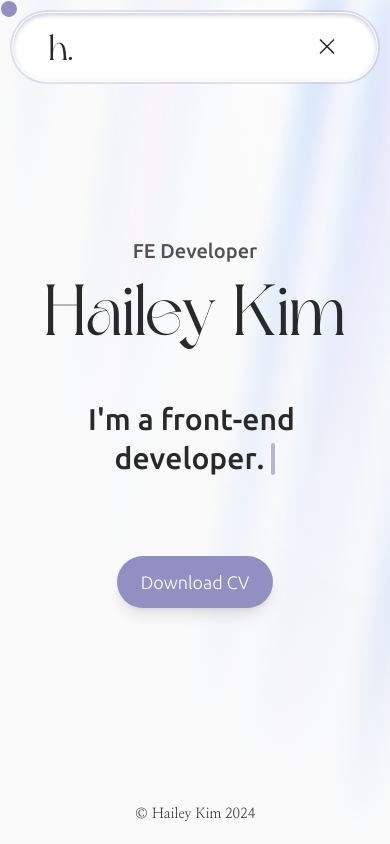
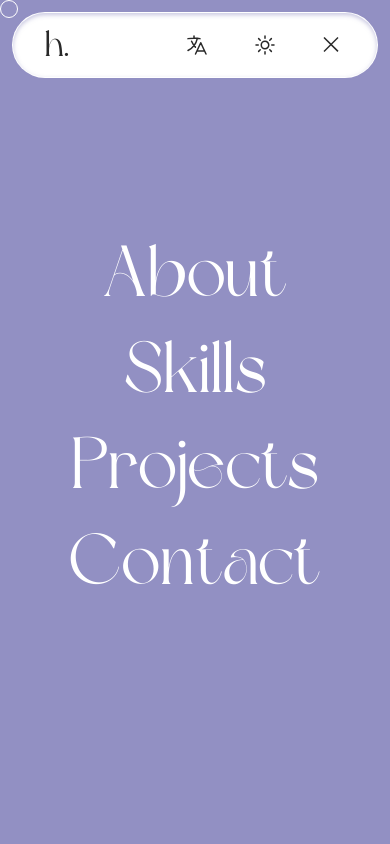
Before and after one commit to thisishailey/thisishailey_website, a Next.js app: page /en in a window 390 px wide. Both pictures are taken after a click on the button 329 px from the left and 49 px from the top of the page. Built offline with nearby package versions, Linux system fonts and the light colour scheme.

Commit message:
✨ Menu component in Header

```diff
--- a/messages/en.json
+++ b/messages/en.json
@@ -3,7 +3,11 @@
 		"title": "Hailey Kim | FE Developer",
     	"description": "Hi! I'm Hailey Kim, a front-end developer."
 	},
-	"Header":{
+	"Locale": {
+		"en": "en",
+		"ko": "ko"
+	},
+	"Header": {
 		"about": "About",
 		"skill": "Skills",
 		"project": "Projects",
--- a/messages/ko.json
+++ b/messages/ko.json
@@ -3,7 +3,11 @@
 		"title": "김혜원 | 프론트엔드 개발자",
     	"description": "안녕하세요! 프론트엔드 개발자 김혜원입니다."
 	},
-	"Header":{
+	"Locale": {
+		"en": "영",
+		"ko": "한"
+	},
+	"Header": {
 		"about": "소개",
 		"skill": "기술 스택",
 		"project": "프로젝트",
--- a/src/app/[locale]/layout.tsx
+++ b/src/app/[locale]/layout.tsx
@@ -35,8 +35,7 @@ const ubuntu = Ubuntu({
 
 export default function RootLayout({ children, params: { locale } }: Props) {
     unstable_setRequestLocale(locale);
-    const tHeader = useTranslations('Header');
-    const tFooter = useTranslations('Footer');
+    const t = useTranslations('Footer');
 
     return (
         <html lang={locale}>
@@ -44,13 +43,13 @@ export default function RootLayout({ children, params: { locale } }: Props) {
             <body
                 className={cn(
                     locale === 'en' ? ubuntu.className : 'font-nanum',
-                    'select-none cursor-none'
+                    'select-none cursor-none overflow-hidden'
                 )}
             >
-                <Header t={tHeader} />
+                <Header />
                 {children}
                 <Cursor />
-                <Footer t={tFooter} />
+                <Footer t={t} />
             </body>
         </html>
     );
--- a/src/components/common/header.tsx
+++ b/src/components/common/header.tsx
@@ -1,8 +1,13 @@
+import { useTranslations } from 'next-intl';
 import Logo from '../ui/logo';
-import Menu from '../ui/menu';
-import type { Translation } from '@/types/intl';
+import { Menu, MenuNav } from '../ui/menu';
 
-export default function Header({ t }: { t: Translation }) {
+export default function Header() {
+    const t = useTranslations('Header');
+    const tLocale = useTranslations('Locale');
+
+    const localeValues = { en: tLocale('en'), ko: tLocale('ko') };
+
     const menuItems = [
         { text: t('about'), link: '/about' },
         { text: t('skill'), link: '/skill' },
@@ -11,11 +16,14 @@ export default function Header({ t }: { t: Translation }) {
     ];
 
     return (
-        <header className="fixed top-3 inset-x-0 max-w-6xl mx-auto z-40">
-            <div className="relative flex items-center justify-between mx-3 px-6 sm:px-6 py-2 sm:py-3 rounded-full shadow-inner shadow-theme/50 ring-2 ring-theme/25 dark:ring-0 bg-theme-light dark:bg-theme-dark border border-transparent dark:border-theme/[0.2]">
-                <Logo />
-                <Menu items={menuItems} />
-            </div>
-        </header>
+        <>
+            <header className="fixed z-40 top-3 inset-x-0 max-w-6xl mx-auto">
+                <div className="relative flex items-center justify-between mx-3 px-5 sm:px-6 py-1.5 sm:py-3 rounded-full shadow-inner shadow-theme/50 ring-2 ring-theme/25 dark:ring-0 bg-theme-light dark:bg-theme-dark border border-transparent dark:border-theme/[0.2]">
+                    <Logo />
+                    <Menu localeValues={localeValues} />
+                </div>
+            </header>
+            <MenuNav items={menuItems} />
+        </>
     );
 }
--- /dev/null
+++ b/src/components/ui/icons.tsx
@@ -0,0 +1,56 @@
+export const LanguageIcon = () => {
+    return (
+        <svg
+            xmlns="http://www.w3.org/2000/svg"
+            fill="none"
+            viewBox="0 0 24 24"
+            strokeWidth={1.5}
+            stroke="currentColor"
+            className="w-6 h-6"
+        >
+            <path
+                strokeLinecap="round"
+                strokeLinejoin="round"
+                d="m10.5 21 5.25-11.25L21 21m-9-3h7.5M3 5.621a48.474 48.474 0 0 1 6-.371m0 0c1.12 0 2.233.038 3.334.114M9 5.25V3m3.334 2.364C11.176 10.658 7.69 15.08 3 17.502m9.334-12.138c.896.061 1.785.147 2.666.257m-4.589 8.495a18.023 18.023 0 0 1-3.827-5.802"
+            />
+        </svg>
+    );
+};
+
+export const SunIcon = () => {
+    return (
+        <svg
+            xmlns="http://www.w3.org/2000/svg"
+            fill="none"
+            viewBox="0 0 24 24"
+            strokeWidth={1.5}
+            stroke="currentColor"
+            className="w-6 h-6"
+        >
+            <path
+                strokeLinecap="round"
+                strokeLinejoin="round"
+                d="M12 3v2.25m6.364.386-1.591 1.591M21 12h-2.25m-.386 6.364-1.591-1.591M12 18.75V21m-4.773-4.227-1.591 1.591M5.25 12H3m4.227-4.773L5.636 5.636M15.75 12a3.75 3.75 0 1 1-7.5 0 3.75 3.75 0 0 1 7.5 0Z"
+            />
+        </svg>
+    );
+};
+
+export const MoonIcon = () => {
+    return (
+        <svg
+            xmlns="http://www.w3.org/2000/svg"
+            fill="none"
+            viewBox="0 0 24 24"
+            strokeWidth={1.5}
+            stroke="currentColor"
+            className="w-6 h-6"
+        >
+            <path
+                strokeLinecap="round"
+                strokeLinejoin="round"
+                d="M21.752 15.002A9.72 9.72 0 0 1 18 15.75c-5.385 0-9.75-4.365-9.75-9.75 0-1.33.266-2.597.748-3.752A9.753 9.753 0 0 0 3 11.25C3 16.635 7.365 21 12.75 21a9.753 9.753 0 0 0 9.002-5.998Z"
+            />
+        </svg>
+    );
+};
--- a/src/components/ui/logo.tsx
+++ b/src/components/ui/logo.tsx
@@ -5,7 +5,7 @@ export default function Logo() {
     return (
         <Link
             href={'/'}
-            className="relative h-12 w-12 sm:w-28 flex items-end justify-center font-logo text-4xl text-theme-dark dark:text-theme-light"
+            className="flex items-end justify-center h-12 w-12 sm:w-28 mb-1 font-logo text-4xl text-theme-dark dark:text-theme-light"
             onMouseOver={CursorToPointer}
             onMouseLeave={CursorToNormal}
         >
--- a/src/components/ui/menu.tsx
+++ b/src/components/ui/menu.tsx
@@ -1,30 +1,148 @@
 'use client';
 
-import { motion, useCycle } from 'framer-motion';
+import { animate, motion, useCycle } from 'framer-motion';
 import { CursorToNormal, CursorToPointer } from '../common/cursor';
+import Link from 'next/link';
+import { useEffect, useState, useTransition } from 'react';
+import { LanguageIcon, MoonIcon, SunIcon } from './icons';
+import { useLocale } from 'next-intl';
+import { cn } from '@/utils/cn';
+import { usePathname, useRouter } from 'next/navigation';
 
 interface MenuProps {
-    items: { text: string; link: string }[];
+    localeValues: {
+        en: string;
+        ko: string;
+    };
 }
 
-export default function Menu({ items }: MenuProps) {
+export const Menu = ({ localeValues }: MenuProps) => {
     const [isOpen, toggleMenu] = useCycle(false, true);
+    const [isDark, setIsDark] = useState(false);
+    const locale = useLocale();
+    const pathname = usePathname();
+    const { replace } = useRouter();
+    const [isPending, startTransition] = useTransition();
+
+    useEffect(() => {
+        const isDark = document.documentElement.classList.contains('dark');
+        setIsDark(isDark);
+    }, []);
+
+    const toggleDarkMode = () => {
+        document.documentElement.classList.toggle('dark');
+        setIsDark(!isDark);
+    };
+
+    const toggleLanguage = () => {
+        const pathArr = pathname.split('/');
+
+        if (locale === 'en') {
+            pathArr[1] = 'ko';
+        } else {
+            pathArr[1] = 'en';
+        }
+
+        const href = pathArr.join('/');
+        replace(href);
+    };
+
+    useEffect(() => {
+        const rect = (
+            document.getElementById('menu-button') as HTMLButtonElement
+        ).getBoundingClientRect();
+        const x = rect.x + 24;
+        const y = rect.y + 24;
+
+        if (isOpen) {
+            animate(
+                '#menu',
+                {
+                    display: 'block',
+                    clipPath: `circle(2200px at ${x}px ${y}px)`,
+                },
+                { type: 'spring', stiffness: 20 }
+            );
+        } else {
+            animate(
+                '#menu',
+                {
+                    display: 'none',
+                    clipPath: `circle(0px at ${x}px ${y}px)`,
+                },
+                {
+                    delay: 0.1,
+                    type: 'spring',
+                    stiffness: 100,
+                    damping: 20,
+                }
+            );
+        }
+    }, [isOpen]);
 
     return (
-        <motion.nav
-            initial={false}
+        <div className="flex gap-5 sm:gap-10">
+            <motion.button
+                className={
+                    'w-12 h-12 p-3 text-theme-dark dark:text-theme-light'
+                }
+                initial={{ opacity: 0 }}
                 animate={isOpen ? 'open' : 'closed'}
-            className="w-12 h-12 p-3 mt-1"
+                variants={{
+                    closed: {
+                        scale: 0.5,
+                        opacity: 0,
+                        transition: { delay: 0.1, duration: 0.4 },
+                    },
+                    open: {
+                        scale: 1,
+                        opacity: 1,
+                        transition: { delay: 0.1, duration: 0.4 },
+                    },
+                }}
+                whileHover={{ scale: 1.2 }}
+                whileTap={{ scale: 0.6 }}
+                onClick={toggleLanguage}
                 onMouseOver={CursorToPointer}
                 onMouseLeave={CursorToNormal}
             >
-            <ToggleButton onClick={() => toggleMenu()} />
-        </motion.nav>
-    );
+                <LanguageIcon />
+            </motion.button>
+            <motion.button
+                className={
+                    'w-12 h-12 p-3 text-theme-dark dark:text-theme-light'
                 }
-
-const ToggleButton = ({ onClick }: { onClick: () => void }) => (
-    <button onClick={onClick} className="text-theme-dark dark:text-theme-light">
+                initial={{ opacity: 0 }}
+                animate={isOpen ? 'open' : 'closed'}
+                variants={{
+                    closed: {
+                        scale: 0.5,
+                        opacity: 0,
+                        transition: { delay: 0.1, duration: 0.4 },
+                    },
+                    open: {
+                        scale: 1,
+                        opacity: 1,
+                        transition: { delay: 0.1, duration: 0.4 },
+                    },
+                }}
+                whileHover={{ scale: 1.2 }}
+                whileTap={{ scale: 0.6 }}
+                onClick={toggleDarkMode}
+                onMouseOver={CursorToPointer}
+                onMouseLeave={CursorToNormal}
+            >
+                {isDark ? <MoonIcon /> : <SunIcon />}
+            </motion.button>
+            <motion.button
+                initial={false}
+                animate={isOpen ? 'open' : 'closed'}
+                id="menu-button"
+                className="w-12 h-12 p-3 pt-3.5 text-theme-dark dark:text-theme-light"
+                onClick={() => toggleMenu()}
+                onMouseOver={CursorToPointer}
+                onMouseLeave={CursorToNormal}
+            >
                 <svg
                     xmlns="http://www.w3.org/2000/svg"
                     fill="none"
@@ -38,6 +156,7 @@ const ToggleButton = ({ onClick }: { onClick: () => void }) => (
                             closed: { d: 'M 2 2.5 L 20 2.5' },
                             open: { d: 'M 3 16.5 L 17 2.5' },
                         }}
+                        transition={{ duration: 0.2 }}
                     />
                     <motion.path
                         d="M 2 9.423 L 20 9.423"
@@ -45,14 +164,51 @@ const ToggleButton = ({ onClick }: { onClick: () => void }) => (
                             closed: { opacity: 1 },
                             open: { opacity: 0 },
                         }}
-                transition={{ duration: 0.1 }}
+                        transition={{ duration: 0.2 }}
                     />
                     <motion.path
                         variants={{
                             closed: { d: 'M 2 16.346 L 20 16.346' },
                             open: { d: 'M 3 2.5 L 17 16.346' },
                         }}
+                        transition={{ duration: 0.2 }}
                     />
                 </svg>
-    </button>
+            </motion.button>
+        </div>
     );
+};
+
+interface MenuNavProps {
+    items: { text: string; link: string }[];
+}
+
+export const MenuNav = ({ items }: MenuNavProps) => {
+    const locale = useLocale();
+
+    return (
+        <motion.nav
+            id="menu"
+            initial={{ display: 'none' }}
+            className="absolute top-0 left-0 z-30 w-screen h-screen bg-theme"
+        >
+            <ul
+                className={cn(
+                    'flex flex-col items-center justify-center gap-6 w-full h-full text-7xl sm:text-8xl lg:text-9xl text-theme-light dark:text-theme-dark',
+                    locale === 'en' ? 'font-logo' : 'font-cafe'
+                )}
+            >
+                {items.map((item) => (
+                    <Link
+                        key={item.text}
+                        href={item.link}
+                        onMouseOver={CursorToPointer}
+                        onMouseLeave={CursorToNormal}
+                    >
+                        <li>{item.text}</li>
+                    </Link>
+                ))}
+            </ul>
+        </motion.nav>
+    );
+};
--- a/tailwind.config.ts
+++ b/tailwind.config.ts
@@ -3,7 +3,7 @@ import flattenColorPalette from 'tailwindcss/lib/util/flattenColorPalette';
 /** @type {import('tailwindcss').Config} */
 module.exports = {
     content: ['./src/**/*.{js,ts,jsx,tsx,mdx}'],
-    darkMode: 'class',
+    darkMode: 'selector',
     theme: {
         extend: {
             animation: {
```
Lines whose indentation alone changed are shown as unchanged.
